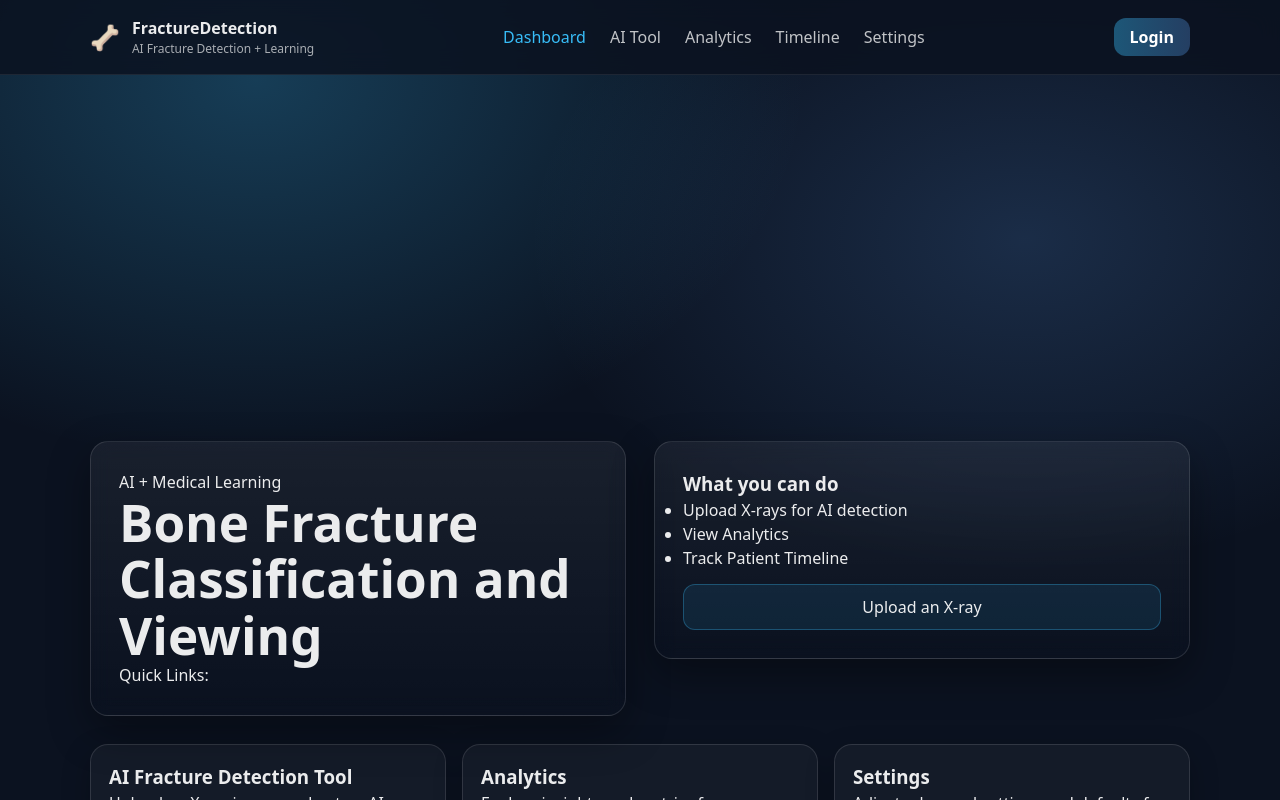
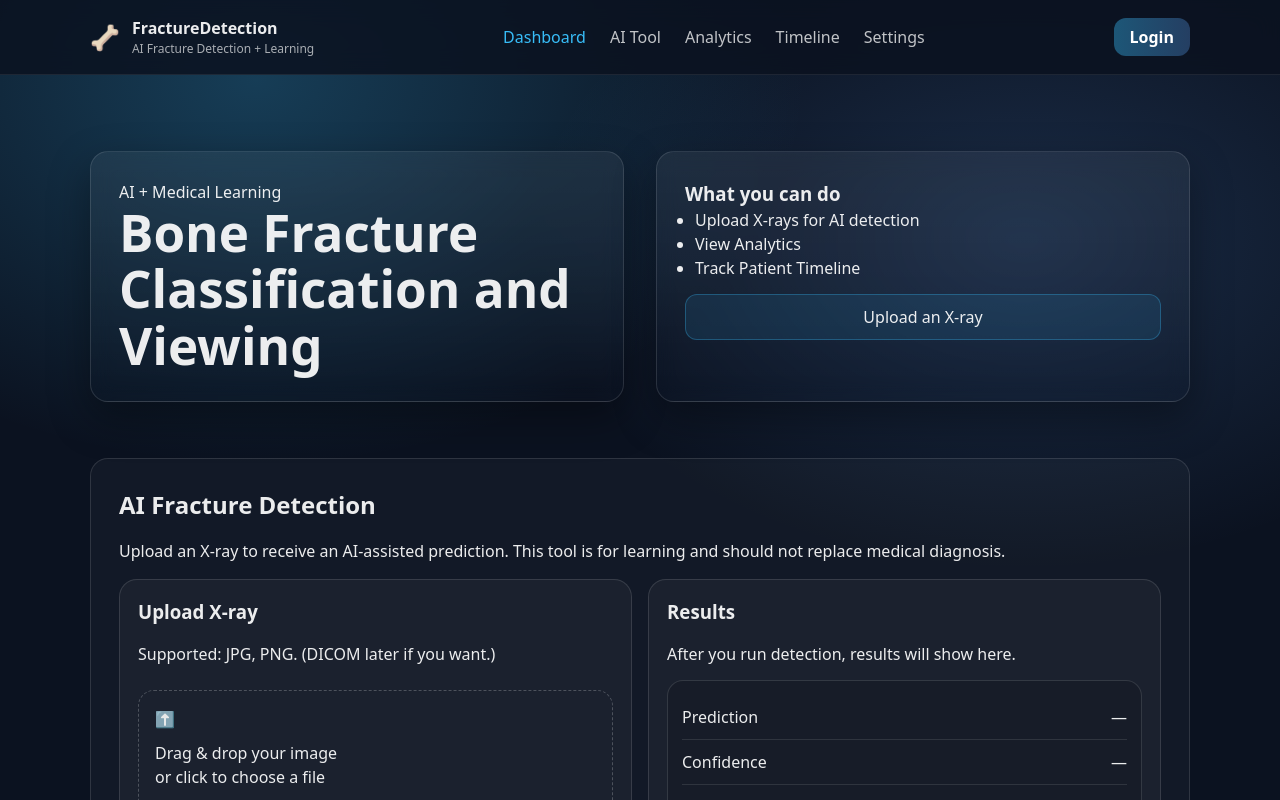
Before and after one commit to Jamalbah64/bone-fracture-learning-portal, a React (Vite) app in the folder client/react-app/: page / in a window 1280 px wide. Built offline with nearby package versions, Linux system fonts and the light colour scheme.

Commit message:
style update
-fixed the spacing
-centered everything
-removes the three boxes

```diff
--- a/client/react-app/src/App.css
+++ b/client/react-app/src/App.css
@@ -50,7 +50,10 @@ body {
   flex: 1;
   padding: var(--pad) 0 calc(var(--pad) + 20px);
   width: 100%;
+  display: flex;
+  justify-content: center;
 }
+
 
 /* Container auto scales */
 .container {
@@ -58,10 +61,8 @@ body {
   margin-inline: auto;
 }
 
-.app {
-  min-height: 100vh;
-  display: flex;
-  flex-direction: column;
+.container p {
+  margin-top: 1rem;   /* adjust to 1.5rem or 2rem if you want more space */
 }
 
 /* ---------- Hero ---------- */
@@ -70,14 +71,17 @@ body {
   scroll-margin-top: var(--nav-h);
 }
 .hero {
-  margin-top: 300px; /* small breathing room under nav */
+  margin-top: 10px; /* small breathing room under nav */
 }
 
 .hero-grid {
   display: grid;
-  gap: var(--pad);
-  grid-template-columns: repeat(auto-fit, minmax(320px, 1fr));
-  align-items: start;
+  grid-template-columns: repeat(2, 1fr);
+  gap: 2rem;
+}
+
+.hero-card li {
+  margin-left: 10px;   /* small shift right */
 }
 
 .hero-content,
@@ -90,6 +94,14 @@ body {
   backdrop-filter: blur(10px);
   min-width: 0;
 }
+
+@media (max-width: 768px) {
+  .hero-grid {
+    grid-template-columns: 1fr;
+  }
+}
+
+
 
 /* ---------- Buttons ---------- */
 .btn {
@@ -188,16 +200,20 @@ body {
 }
 /* Upload Page Layout */
 .upload-page {
-  width: 100%;
+  min-height: 100vh;
+  display: flex;
+  justify-content: center;
+  padding: 40px 20px;
 }
 
 .upload-container {
+  width: 100%;
+  max-width: 1200px;
   display: grid;
-  grid-template-columns: repeat(auto-fit, minmax(350px, 1fr));
+  grid-template-columns: repeat(auto-fit, minmax(320px, 1fr));
   gap: 30px;
   align-items: start;
 }
-
 .upload-card {
   margin-top: 20px;
   display: grid;
@@ -229,12 +245,7 @@ body {
   border-radius: 12px;
 }
 
-/* Results */
-.result-row {
-  display: flex;
-  justify-content: space-between;
-  margin-top: 10px;
-}
+
 
 .confidence-bar {
   height: 10px;
@@ -316,3 +327,14 @@ body {
   font-size: 13px;
   text-align: center;
 }
+
+@media (max-width: 768px) {
+  .hero {
+    margin-top: 40px;
+  }
+
+  .upload-container,
+  .ai-grid {
+    grid-template-columns: 1fr;
+  }
+}
--- a/client/react-app/src/pages/analytics.jsx
+++ b/client/react-app/src/pages/analytics.jsx
@@ -1,12 +1,15 @@
 function Analytics() {
   return (
     <section>
+    <div className="container">
       <h1>Analytics</h1>
       <p>
         This page will display metrics, charts, and export options for your
         locally stored X-ray analyses.
       </p>
+      </div>
     </section>
+
   );
 }
 
--- a/client/react-app/src/pages/dashboard.jsx
+++ b/client/react-app/src/pages/dashboard.jsx
@@ -11,9 +11,7 @@ function Dashboard() {
           <div className="hero-content">
             <span className="pill">AI + Medical Learning</span>
             <h1>Bone Fracture Classification and Viewing</h1>
-            <p>
-              Quick Links:
-            </p>
+
           </div>
 
           <div className="hero-card">
@@ -32,36 +30,6 @@ function Dashboard() {
           </div>
         </div>
       </header>
-
-      {/* MAIN FEATURE CARDS + AI PREVIEW */}
-      <section className="grid">
-        <div className="card">
-          <h3>AI Fracture Detection Tool</h3>
-          <p>
-            Upload an X-ray image and get an AI-assisted prediction with a
-            confidence score and highlighted region (coming soon).
-          </p>
-          <button className="link-btn" onClick={() => navigate("/upload")}>
-            Open AI Tool →
-          </button>
-        </div>
-
-        <div className="card">
-          <h3>Analytics</h3>
-          <p>Explore insights and metrics from your uploaded X-rays.</p>
-          <button className="link-btn" onClick={() => navigate("/analytics")}>
-            Open Analytics →
-          </button>
-        </div>
-
-        <div className="card">
-          <h3>Settings</h3>
-          <p>Adjust advanced settings and defaults for the AI tool.</p>
-          <button className="link-btn" onClick={() => navigate("/settings")}>
-            Open Settings →
-          </button>
-        </div>
-      </section>
 
       {/* AI TOOL PREVIEW SECTION */}
       <section className="ai-section">
--- a/client/react-app/src/pages/patient_timeline.jsx
+++ b/client/react-app/src/pages/patient_timeline.jsx
@@ -1,11 +1,13 @@
 function PatientTimeline() {
   return (
     <section>
+       <div className="container">
       <h1>Patient Timeline</h1>
       <p>
         This page will show a patient&apos;s X-ray history over time, with
         exams and multi-angle submissions.
       </p>
+      </div>
     </section>
   );
 }
--- a/client/react-app/src/pages/settings.jsx
+++ b/client/react-app/src/pages/settings.jsx
@@ -1,11 +1,13 @@
 function Settings() {
   return (
     <section>
+       <div className="container">
       <h1>Settings</h1>
       <p>
         This page will expose advanced options and default model settings for
         the AI fracture detection workflow.
       </p>
+      </div>
     </section>
   );
 }
```
